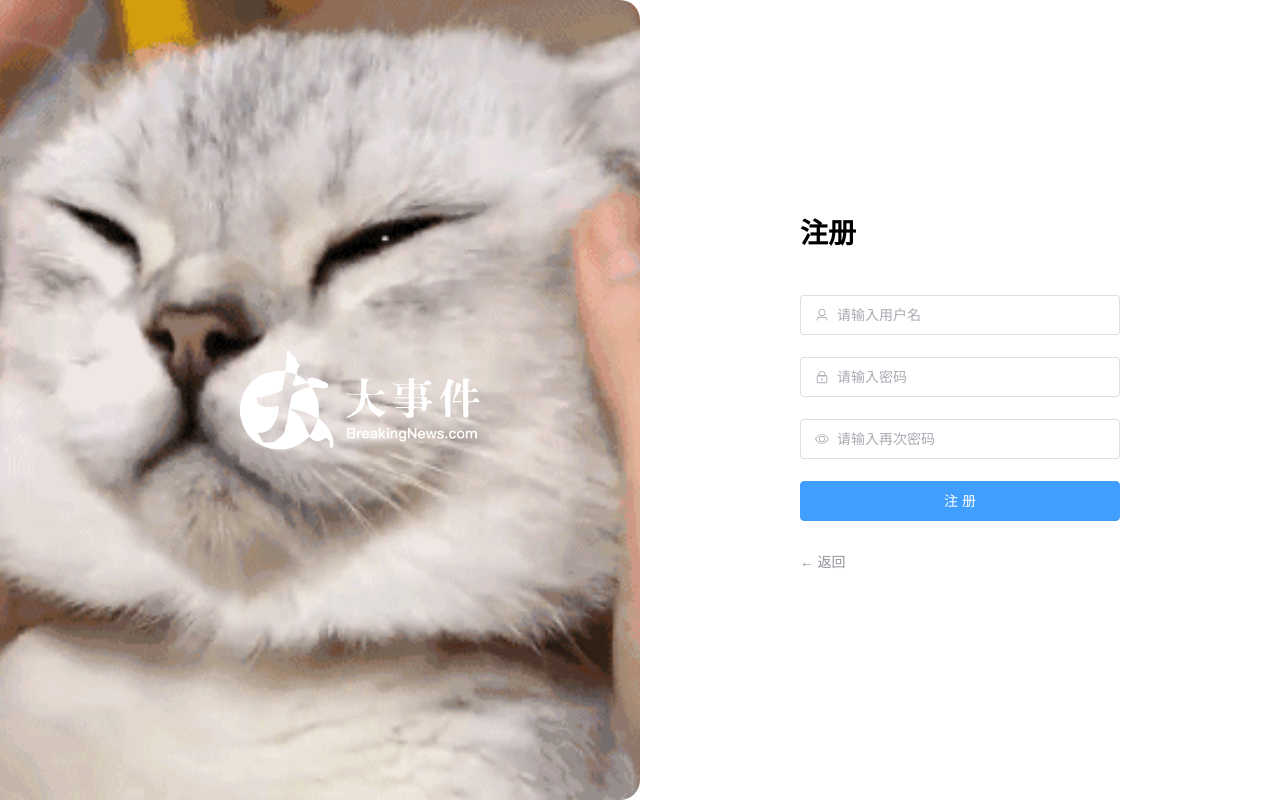
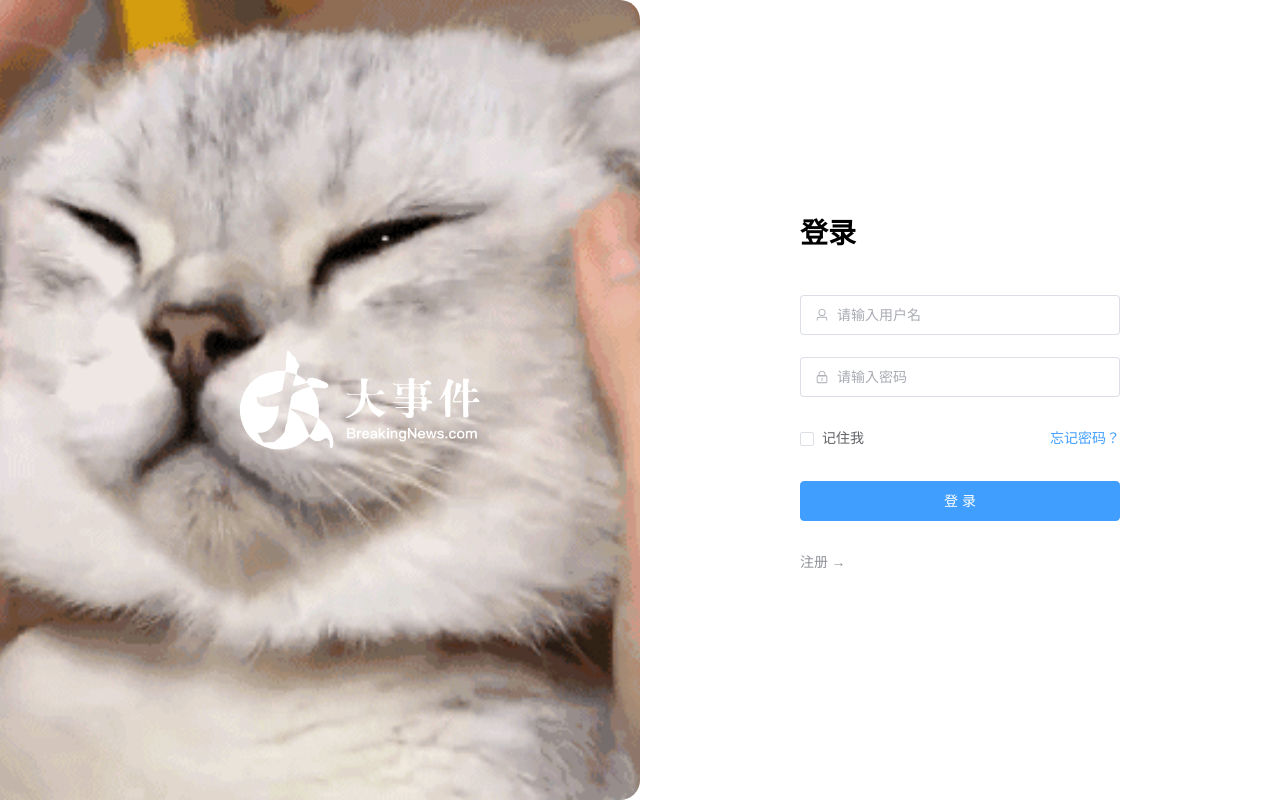
Before and after one commit to yechen123321/big-event-admin, a Vue app: page /login in a window 1280 px wide. Built offline with nearby package versions, Linux system fonts and the light colour scheme.

Commit message:
login页面完善

```diff
--- /dev/null
+++ b/src/api/user.js
@@ -0,0 +1,12 @@
+import request from '@/utils/request'
+
+// 注册接口
+export const userRegisterService = ({ username, password, repassword }) =>
+  request.post('/api/reg', { username, password, repassword })
+
+// 登录接口
+export const userLoginService = ({ username, password }) =>
+  request.post('/api/login', { username, password })
+
+// 获取用户基本信息
+export const userGetInfoService = () => request.get('/my/userinfo')
--- a/src/router/index.js
+++ b/src/router/index.js
@@ -1,5 +1,5 @@
 import { createRouter, createWebHistory } from 'vue-router'
-// import { useUserStore } from '@/stores'
+import { useUserStore } from '@/stores'
 
 // createRouter 创建路由实例
 // 配置 history 模式
@@ -49,10 +49,10 @@ const router = createRouter({
 // 2. false 拦回from的地址页面
 // 3. 具体路径 或 路径对象  拦截到对应的地址
 //    '/login'   { name: 'login' }
-// router.beforeEach((to) => {
-//   // 如果没有token, 且访问的是非登录页，拦截到登录，其他情况正常放行
-//   const useStore = useUserStore()
-//   if (!useStore.token && to.path !== '/login') return '/login'
-// })
+router.beforeEach((to) => {
+  // 如果没有token, 且访问的是非登录页，拦截到登录，其他情况正常放行
+  const useStore = useUserStore()
+  if (!useStore.token && to.path !== '/login') return '/login'
+})
 
 export default router
--- a/src/stores/modules/user.js
+++ b/src/stores/modules/user.js
@@ -1,5 +1,6 @@
 import { defineStore } from 'pinia'
 import { ref } from 'vue'
+import { userGetInfoService } from '../../api/user'
 // 用户模块 token setToken removeToken
 export const useUserStore = defineStore(
   'big-user',
@@ -11,10 +12,18 @@ export const useUserStore = defineStore(
     const removeToken = () => {
       token.value = ''
     }
+
+    const user = ref({})
+    const getUser = async () => {
+      const res = await userGetInfoService()
+      user.value = res.data.data
+    }
     return {
       token,
       setToken,
-      removeToken
+      removeToken,
+      user,
+      getUser
     }
   },
   {
--- a/src/utils/request.js
+++ b/src/utils/request.js
@@ -1,5 +1,5 @@
 import axios from 'axios'
-import { useUserStore } from '@stores'
+import { useUserStore } from '@/stores'
 import { ElMessage } from 'element-plus'
 import router from '@/router'
 const baseURL = 'http://big-event-vue-api-t.itheima.net'
--- a/src/views/layout/LayoutContainer.vue
+++ b/src/views/layout/LayoutContainer.vue
@@ -1,6 +1,134 @@
 <template>
-  <div>
-    布局架子
-    <router-view></router-view>
-  </div>
+  <el-container class="layout-container">
+    <el-aside width="200px">
+      <div class="el-aside__logo"></div>
+      <el-menu
+        active-text-color="#ffd04b"
+        background-color="#232323"
+        :default-active="$route.path"
+        text-color="#fff"
+        router
+      >
+        <el-menu-item index="/article/channel">
+          <el-icon><Management /></el-icon>
+          <span>文章分类</span>
+        </el-menu-item>
+        <el-menu-item index="/article/manage">
+          <el-icon><Promotion /></el-icon>
+          <span>文章管理</span>
+        </el-menu-item>
+        <el-sub-menu index="/user">
+          <template #title>
+            <el-icon><UserFilled /></el-icon>
+            <span>个人中心</span>
+          </template>
+          <el-menu-item index="/user/profile">
+            <el-icon><User /></el-icon>
+            <span>基本资料</span>
+          </el-menu-item>
+          <el-menu-item index="/user/avatar">
+            <el-icon><Crop /></el-icon>
+            <span>更换头像</span>
+          </el-menu-item>
+          <el-menu-item index="/user/password">
+            <el-icon><EditPen /></el-icon>
+            <span>重置密码</span>
+          </el-menu-item>
+        </el-sub-menu>
+      </el-menu>
+    </el-aside>
+    <el-container>
+      <el-header>
+        <div>使用程序员：<strong>青屿.</strong></div>
+        <el-dropdown placement="bottom-end">
+          <span class="el-dropdown__box">
+            <el-avatar :src="avatar" />
+            <el-icon><CaretBottom /></el-icon>
+          </span>
+          <template #dropdown>
+            <el-dropdown-menu>
+              <el-dropdown-item command="profile" :icon="User"
+                >基本资料</el-dropdown-item
+              >
+              <el-dropdown-item command="avatar" :icon="Crop"
+                >更换头像</el-dropdown-item
+              >
+              <el-dropdown-item command="password" :icon="EditPen"
+                >重置密码</el-dropdown-item
+              >
+              <el-dropdown-item command="logout" :icon="SwitchButton"
+                >退出登录</el-dropdown-item
+              >
+            </el-dropdown-menu>
+          </template>
+        </el-dropdown>
+      </el-header>
+      <el-main>
+        <router-view></router-view>
+      </el-main>
+      <el-footer>大事件 ©2023 Created by YeChen</el-footer>
+    </el-container>
+  </el-container>
 </template>
+
+<script setup>
+import {
+  Management,
+  Promotion,
+  UserFilled,
+  User,
+  Crop,
+  EditPen,
+  SwitchButton,
+  CaretBottom
+} from '@element-plus/icons-vue'
+import avatar from '@/assets/default.png'
+import { onMounted } from 'vue'
+import { useUserStore } from '@/stores'
+const userStore = useUserStore()
+onMounted(() => {
+  userStore.getUser()
+})
+</script>
+
+<style lang="scss" scoped>
+.layout-container {
+  height: 100vh;
+  .el-aside {
+    background-color: #232323;
+    &__logo {
+      height: 120px;
+      background: url('@/assets/logo.png') no-repeat center / 120px auto;
+    }
+    .el-menu {
+      border-right: none;
+    }
+  }
+  .el-header {
+    background-color: #fff;
+    display: flex;
+    align-items: center;
+    justify-content: space-between;
+    .el-dropdown__box {
+      display: flex;
+      align-items: center;
+      .el-icon {
+        color: #999;
+        margin-left: 10px;
+      }
+
+      &:active,
+      &:focus {
+        outline: none;
+      }
+    }
+  }
+  .el-footer {
+    display: flex;
+    align-items: center;
+    justify-content: center;
+    font-size: 14px;
+    color: #666;
+  }
+}
+</style>
--- a/src/views/login/LoginPage.vue
+++ b/src/views/login/LoginPage.vue
@@ -2,29 +2,48 @@
   <el-row class="login-page">
     <el-col :span="12" class="bg"></el-col>
     <el-col :span="6" :offset="3" class="form">
-      <el-form ref="form" size="large" autocomplete="off" v-if="isRegister">
+      <!-- 注册相关表单 -->
+      <el-form
+        :model="formModel"
+        :rules="rules"
+        ref="form"
+        size="large"
+        autocomplete="off"
+        v-if="isRegister"
+      >
         <el-form-item>
           <h1>注册</h1>
         </el-form-item>
-        <el-form-item>
-          <el-input :prefix-icon="User" placeholder="请输入用户名"></el-input>
+        <el-form-item prop="username">
+          <el-input
+            v-model="formModel.username"
+            :prefix-icon="User"
+            placeholder="请输入用户名"
+          ></el-input>
         </el-form-item>
-        <el-form-item>
+        <el-form-item prop="password">
           <el-input
+            v-model="formModel.password"
             :prefix-icon="Lock"
             type="password"
             placeholder="请输入密码"
           ></el-input>
         </el-form-item>
-        <el-form-item>
+        <el-form-item prop="repassword">
           <el-input
-            :prefix-icon="View"
+            v-model="formModel.repassword"
+            :prefix-icon="Lock"
             type="password"
             placeholder="请输入再次密码"
           ></el-input>
         </el-form-item>
         <el-form-item>
-          <el-button class="button" type="primary" auto-insert-space>
+          <el-button
+            @click="register"
+            class="button"
+            type="primary"
+            auto-insert-space
+          >
             注册
           </el-button>
         </el-form-item>
@@ -34,15 +53,29 @@
           </el-link>
         </el-form-item>
       </el-form>
-      <el-form ref="form" size="large" autocomplete="off" v-else>
+
+      <!-- 登录相关表单 -->
+      <el-form
+        :model="formModel"
+        :rules="rules"
+        ref="form"
+        size="large"
+        autocomplete="off"
+        v-else
+      >
         <el-form-item>
           <h1>登录</h1>
         </el-form-item>
-        <el-form-item>
-          <el-input :prefix-icon="User" placeholder="请输入用户名"></el-input>
+        <el-form-item prop="username">
+          <el-input
+            v-model="formModel.username"
+            :prefix-icon="User"
+            placeholder="请输入用户名"
+          ></el-input>
         </el-form-item>
-        <el-form-item>
+        <el-form-item prop="password">
           <el-input
+            v-model="formModel.password"
             name="password"
             :prefix-icon="Lock"
             type="password"
@@ -56,7 +89,11 @@
           </div>
         </el-form-item>
         <el-form-item>
-          <el-button class="button" type="primary" auto-insert-space
+          <el-button
+            @click="login"
+            class="button"
+            type="primary"
+            auto-insert-space
             >登录</el-button
           >
         </el-form-item>
@@ -69,6 +106,94 @@
     </el-col>
   </el-row>
 </template>
+
+<script setup>
+import { userRegisterService, userLoginService } from '@/api/user.js'
+import { User, Lock } from '@element-plus/icons-vue'
+import { ref, watch } from 'vue'
+import { useUserStore } from '@/stores'
+import { useRouter } from 'vue-router'
+const isRegister = ref(false)
+const form = ref()
+
+// 整个的用于提交的form数据对象
+const formModel = ref({
+  username: '',
+  password: '',
+  repassword: ''
+})
+// 整个表单的校验规则
+// 1. 非空校验 required: true      message消息提示，  trigger触发校验的时机 blur change
+// 2. 长度校验 min:xx, max: xx
+// 3. 正则校验 pattern: 正则规则    \S 非空字符
+// 4. 自定义校验 => 自己写逻辑校验 (校验函数)
+//    validator: (rule, value, callback)
+//    (1) rule  当前校验规则相关的信息
+//    (2) value 所校验的表单元素目前的表单值
+//    (3) callback 无论成功还是失败，都需要 callback 回调
+//        - callback() 校验成功
+//        - callback(new Error(错误信息)) 校验失败
+const rules = {
+  username: [
+    { required: true, message: '请输入用户名', trigger: 'blur' },
+    { min: 5, max: 10, message: '用户名必须是 5-10位 的字符', trigger: 'blur' }
+  ],
+  password: [
+    { required: true, message: '请输入密码', trigger: 'blur' },
+    {
+      pattern: /^\S{6,15}$/,
+      message: '密码必须是 6-15位 的非空字符',
+      trigger: 'blur'
+    }
+  ],
+  repassword: [
+    { required: true, message: '请输入密码', trigger: 'blur' },
+    {
+      pattern: /^\S{6,15}$/,
+      message: '密码必须是 6-15位 的非空字符',
+      trigger: 'blur'
+    },
+    {
+      validator: (rule, value, callback) => {
+        // 判断 value 和 当前 form 中收集的 password 是否一致
+        if (value !== formModel.value.password) {
+          callback(new Error('两次输入密码不一致'))
+        } else {
+          callback() // 就算校验成功，也需要callback
+        }
+      },
+      trigger: 'blur'
+    }
+  ]
+}
+
+const register = async () => {
+  // 注册成功之前，先进行校验，校验成功 → 请求，校验失败 → 自动提示
+  await form.value.validate()
+  await userRegisterService(formModel.value)
+  ElMessage.success('注册成功')
+  isRegister.value = false
+}
+
+const userStore = useUserStore()
+const router = useRouter()
+const login = async () => {
+  await form.value.validate()
+  const res = await userLoginService(formModel.value)
+  userStore.setToken(res.data.token)
+  ElMessage.success('登录成功')
+  router.push('/')
+}
+
+// 切换的时候，重置表单内容
+watch(isRegister, () => {
+  formModel.value = {
+    username: '',
+    password: '',
+    repassword: ''
+  }
+})
+</script>
 
 <style lang="scss" scoped>
 .login-page {
@@ -99,9 +224,3 @@
   }
 }
 </style>
-
-<script setup>
-import { User, Lock, View } from '@element-plus/icons-vue'
-import { ref } from 'vue'
-const isRegister = ref(true)
-</script>
```
Also changed, not shown: .eslintrc.cjs.
